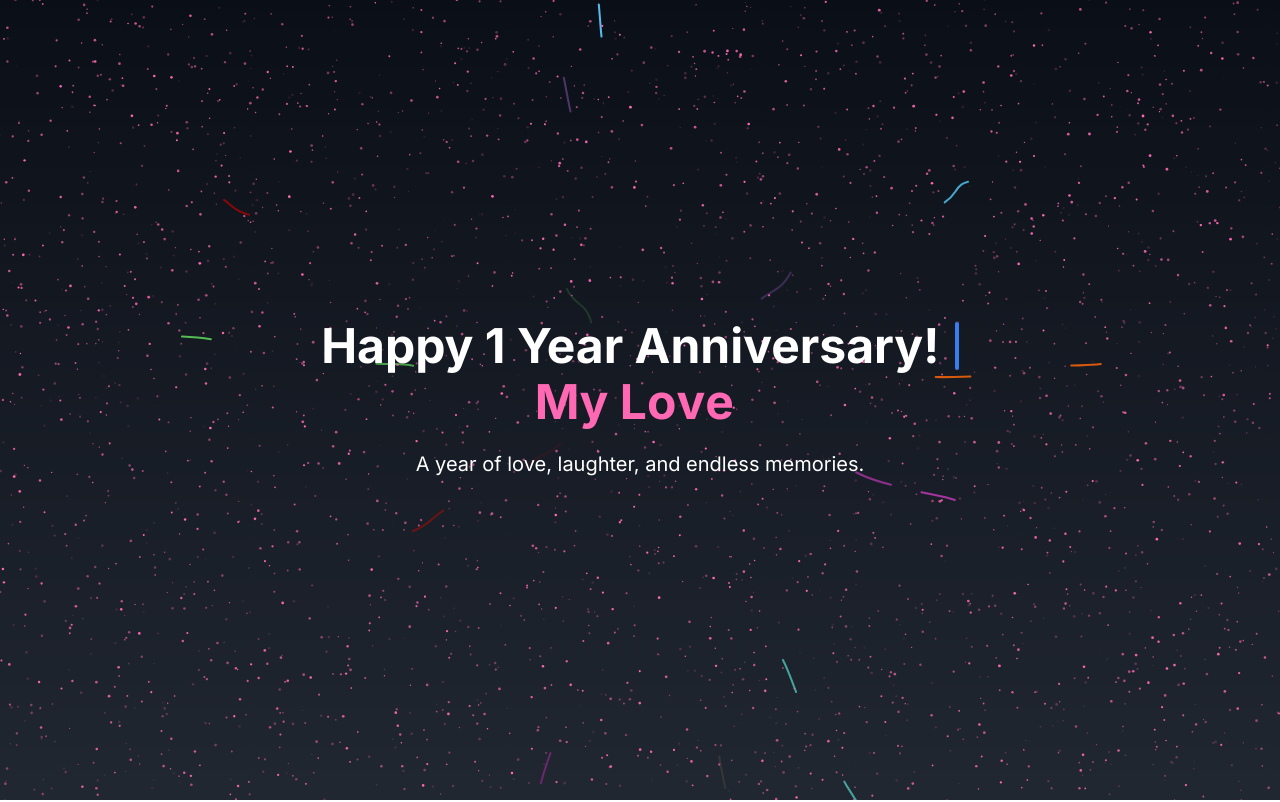
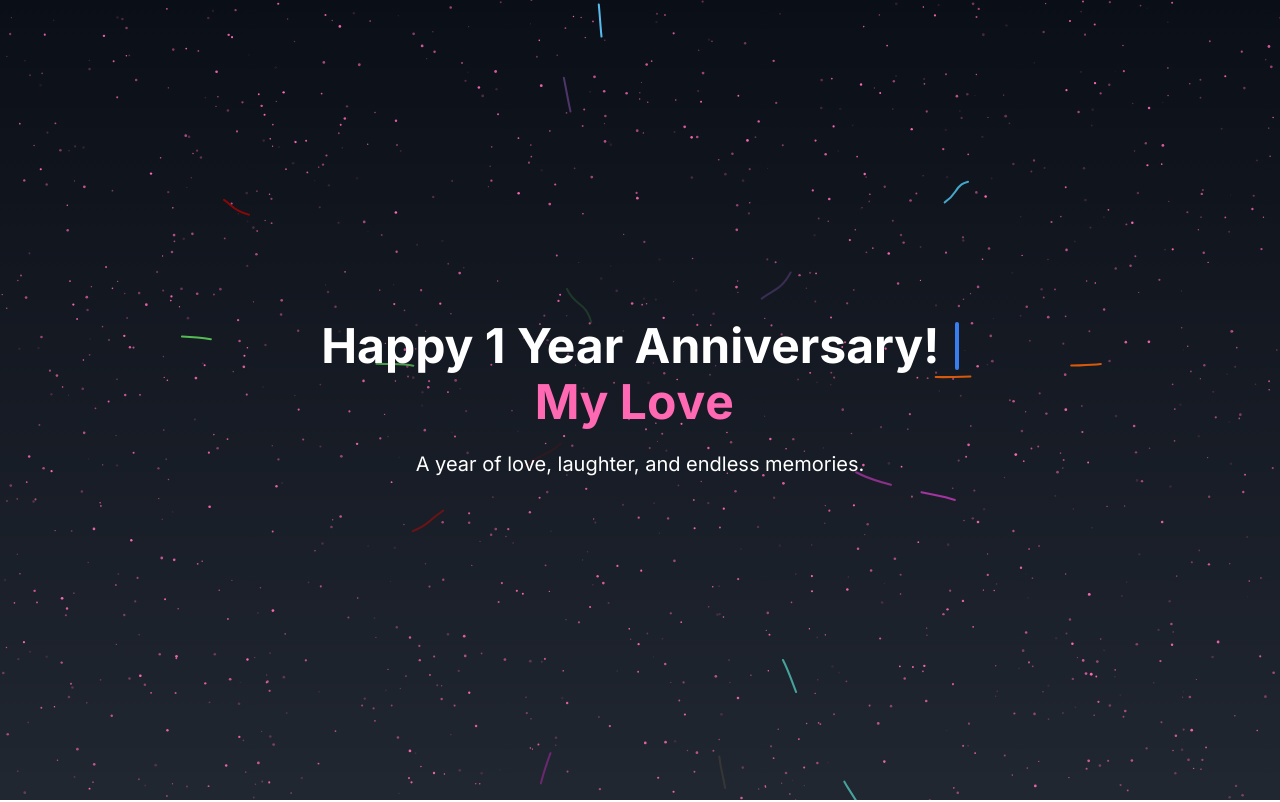
Before and after one commit to david-randoll/david-and-ami, a Next.js app: page /anniversary in a window 1280 px wide. Shown: the top 802 px of the page. Built offline with nearby package versions, Linux system fonts and the light colour scheme.

Commit message:
200 sparkle

```diff
--- a/src/components/anniversary/Hero.tsx
+++ b/src/components/anniversary/Hero.tsx
@@ -52,7 +52,7 @@ const Hero = () => {
                         background="transparent"
                         minSize={0.6}
                         maxSize={1.4}
-                        particleDensity={500}
+                        particleDensity={200}
                         className="w-full h-full"
                         particleColor="#FF69B4" // Use a bright, gold color for sparkles
                     />
--- a/src/components/ui/sparkles.tsx
+++ b/src/components/ui/sparkles.tsx
@@ -22,16 +22,11 @@ export const SparklesCore = (props: ParticlesProps) => {
     const { id, className, background, minSize, maxSize, speed, particleColor, particleDensity } = props;
     const [init, setInit] = useState(false);
     useEffect(() => {
-        const timer = setTimeout(() => {
-            initParticlesEngine(async (engine) => {
-                await loadSlim(engine);
-            }).then(() => {
-                setInit(true);
-            });
-        }, 3000); // 3 seconds delay
-
-        // Cleanup timer on component unmount
-        return () => clearTimeout(timer);
+        initParticlesEngine(async (engine) => {
+            await loadSlim(engine);
+        }).then(() => {
+            setInit(true);
+        });
     }, []);
     const controls = useAnimation();
 
```
